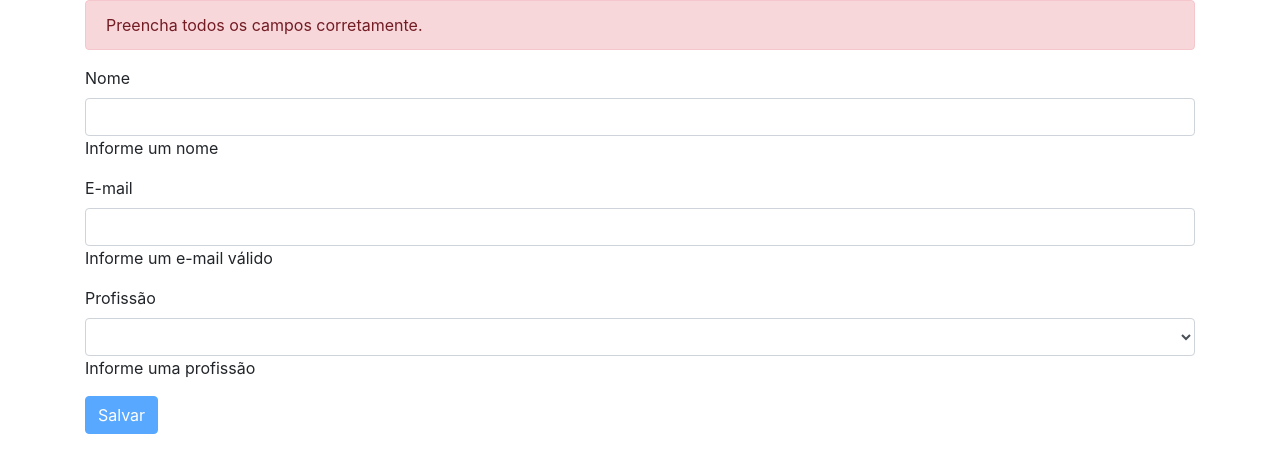
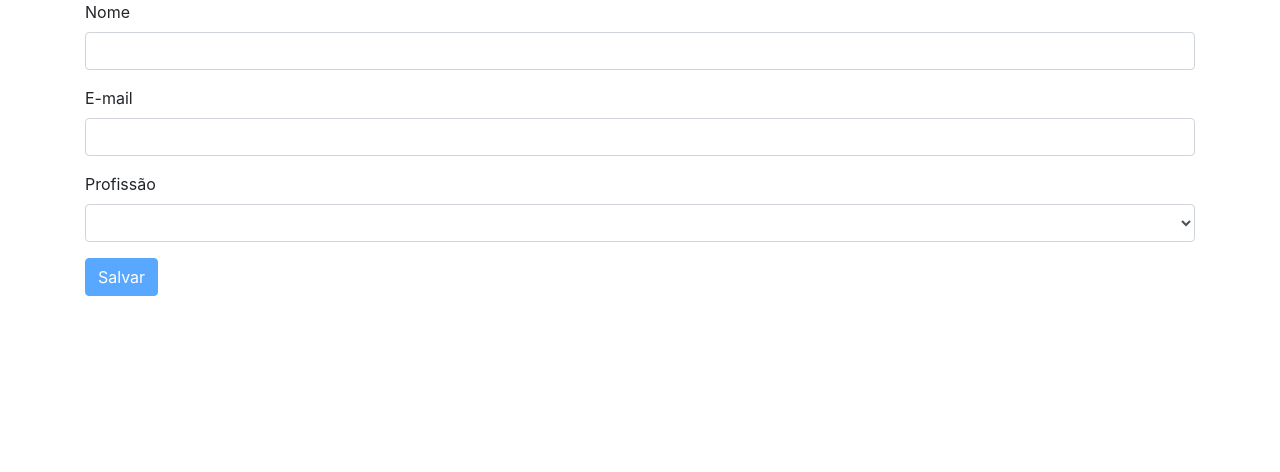
Before and after one commit to Eliezer-Barbosa/angular-formulario, an Angular app: page / in a window 1280 px wide. Shown: the top 472 px of the page. Built offline with nearby package versions, Linux system fonts and the light colour scheme.

Commit message:
Rastreando o estado em controles do formulário

```diff
--- a/src/app/app.component.html
+++ b/src/app/app.component.html
@@ -1,17 +1,18 @@
 <div class="container">
 
-  <div *ngIf="usuarioForm.invalid" class="alert alert-danger">
+  <div *ngIf="usuarioForm.invalid && usuarioForm.dirty" class="alert alert-danger">
     Preencha todos os campos corretamente.
   </div>
 
-  <form autocomplete="off" #usuarioForm="ngForm" (ngSubmit)="salvar(usuarioForm)">
+  <form autocomplete="off" #usuarioForm="ngForm"
+    (ngSubmit)="salvar(usuarioForm)">
     <div class="form-group">
       <label class="form-control-label">Nome</label>
       <input type="text" class="form-control" name="primeiroNome"
         [(ngModel)]="cliente.nome" required minlength="10" #nome="ngModel">
 
-      <div *ngIf="nome.hasError('required')">Informe um nome</div>
-      <div *ngIf="nome.hasError('minlength')">O nome deve ser completo</div>
+      <div *ngIf="nome.hasError('required') && nome.touched">Informe um nome</div>
+      <div *ngIf="nome.hasError('minlength') && nome.touched">O nome deve ser completo</div>
     </div>
 
     <div class="form-group">
@@ -19,7 +20,7 @@
       <input type="text" class="form-control" name="emailAddress"
         [(ngModel)]="cliente.email" required email #email="ngModel">
 
-      <div *ngIf="email.invalid">Informe um e-mail válido</div>
+      <div *ngIf="email.invalid && email.touched">Informe um e-mail válido</div>
     </div>
 
     <div class="form-group">
@@ -31,7 +32,7 @@
           [value]="profissao">{{ profissao }}</option>
       </select>
 
-      <div *ngIf="profissao.invalid">Informe uma profissão</div>
+      <div *ngIf="profissao.invalid && profissao.touched">Informe uma profissão</div>
     </div>
 
     <button type="submit" class="btn btn-primary"
```
